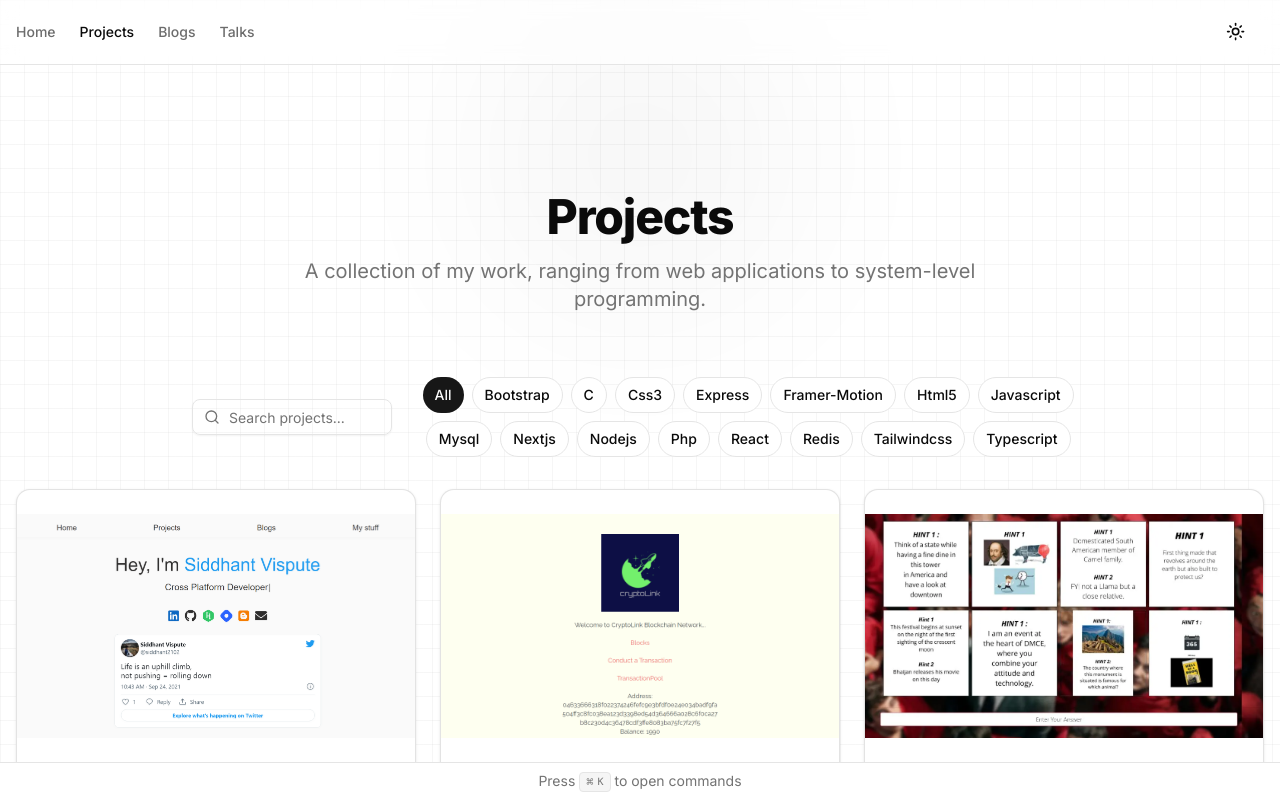
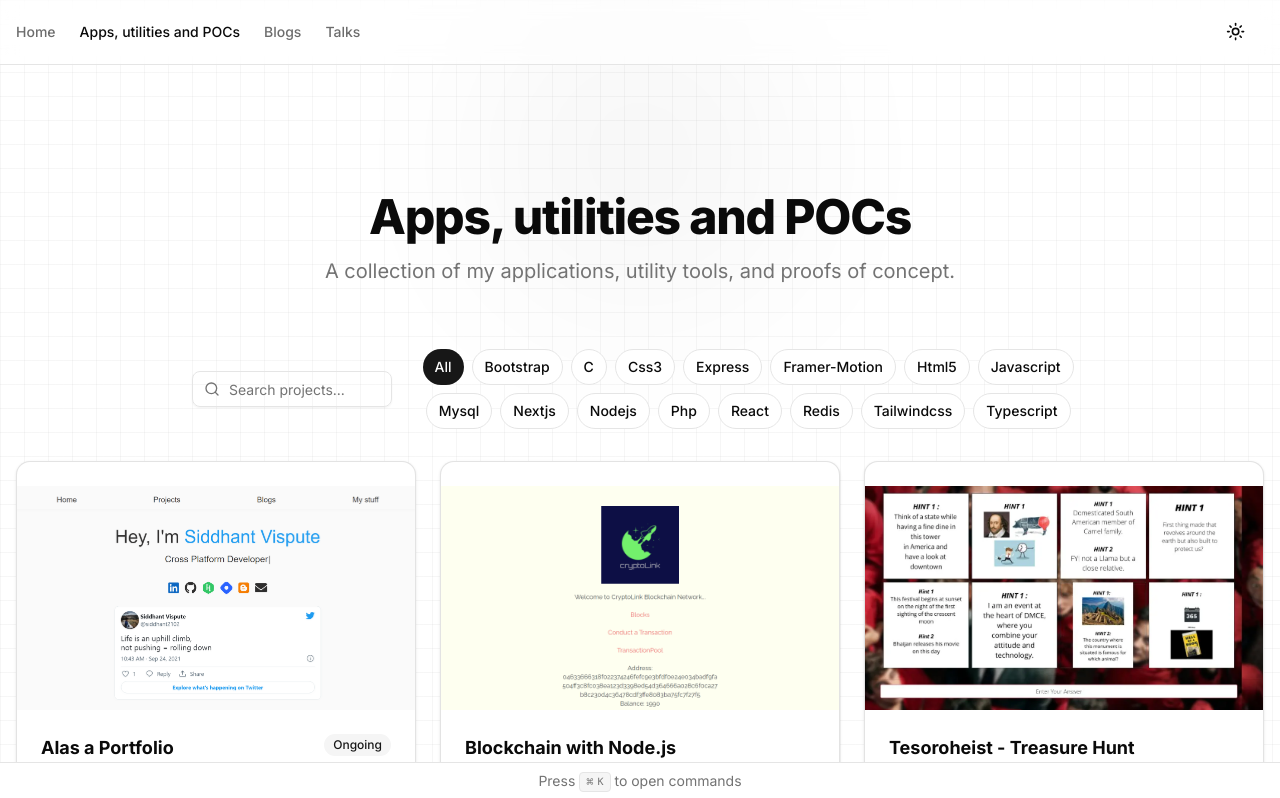
Before and after one commit to skieer-ssv/alas-a-portfolio, a Next.js app: page /projects in a window 1280 px wide. Shown: the top 798 px of the page. Built offline with nearby package versions, Linux system fonts and the light colour scheme.

Commit message:
feat: Rename "Projects" to "Apps, utilities and POCs" across the UI and metadata, and add Turbopack root configuration.

```diff
--- a/src/app/projects/page.tsx
+++ b/src/app/projects/page.tsx
@@ -2,8 +2,8 @@ import { ProjectsList } from "@/components/projects-list"
 import { projects } from "@/data/projects"
 
 export const metadata = {
-    title: "Projects | Siddhant Vispute",
-    description: "Showcase of my projects and technical implementations.",
+    title: "Apps, utilities and POCs | Siddhant Vispute",
+    description: "Showcase of my apps, utilities, and proofs of concept.",
 }
 
 export default function ProjectsPage() {
@@ -11,10 +11,10 @@ export default function ProjectsPage() {
         <div className="container py-24 md:py-32">
             <div className="flex flex-col items-center text-center gap-4 mb-16">
                 <h1 className="text-4xl font-extrabold tracking-tight lg:text-5xl">
-                    Projects
+                    Apps, utilities and POCs
                 </h1>
                 <p className="text-xl text-muted-foreground max-w-[800px]">
-                    A collection of my work, ranging from web applications to system-level programming.
+                    A collection of my applications, utility tools, and proofs of concept.
                 </p>
             </div>
 
--- a/src/components/command-menu.tsx
+++ b/src/components/command-menu.tsx
@@ -74,7 +74,7 @@ export function CommandMenu() {
                             className="relative flex cursor-default select-none items-center rounded-sm px-2 py-1.5 text-sm outline-none aria-selected:bg-accent aria-selected:text-accent-foreground data-[disabled]:pointer-events-none data-[disabled]:opacity-50"
                         >
                             <LayoutGrid className="mr-2 h-4 w-4" />
-                            <span>Projects</span>
+                            <span>Apps, utilities and POCs</span>
                         </Command.Item>
                         <Command.Item
                             onSelect={() => runCommand(() => router.push("/blogs"))}
--- a/src/components/layout/Navbar.tsx
+++ b/src/components/layout/Navbar.tsx
@@ -11,7 +11,7 @@ import { Button } from "@/components/ui/button"
 
 const navItems = [
     { name: "Home", href: "/" },
-    { name: "Projects", href: "/projects" },
+    { name: "Apps, utilities and POCs", href: "/projects" },
     { name: "Blogs", href: "/blogs" },
     { name: "Talks", href: "/talks" },
     // { name: "Uses", href: "/uses" },
```
